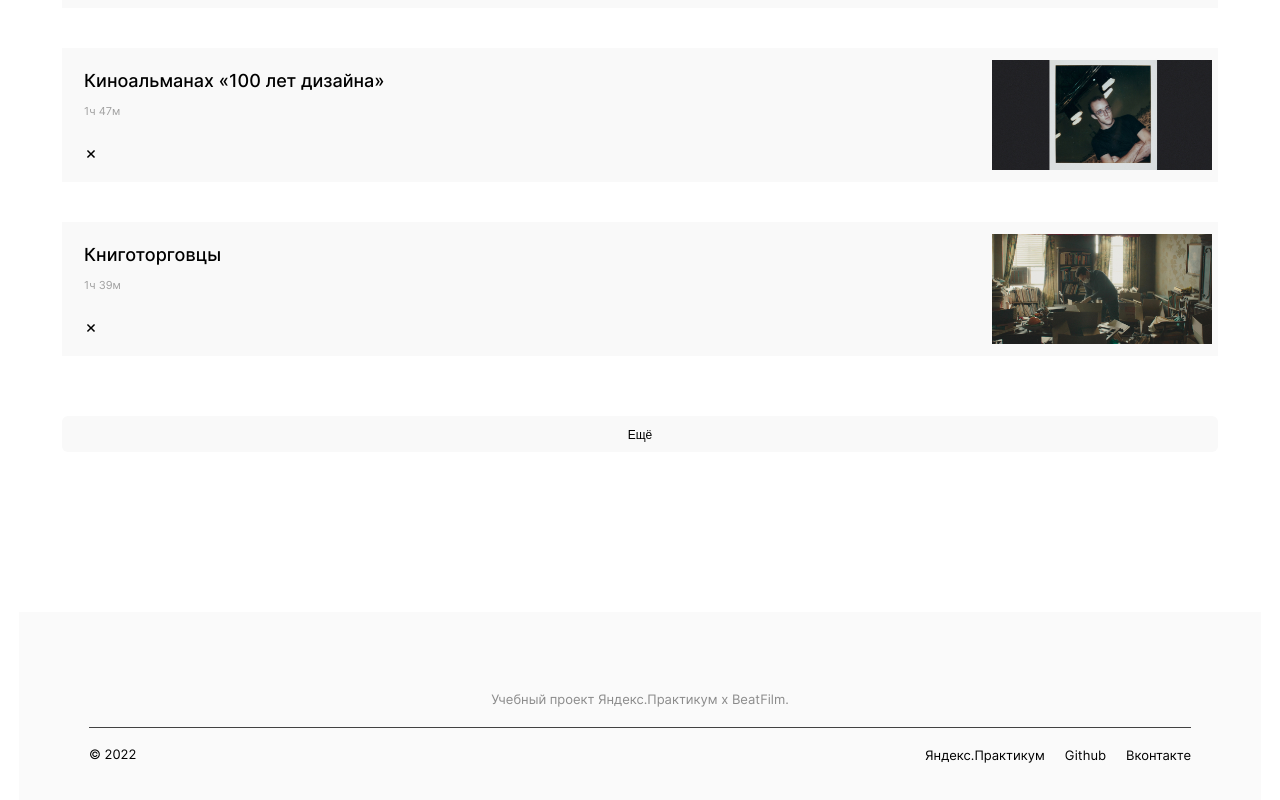
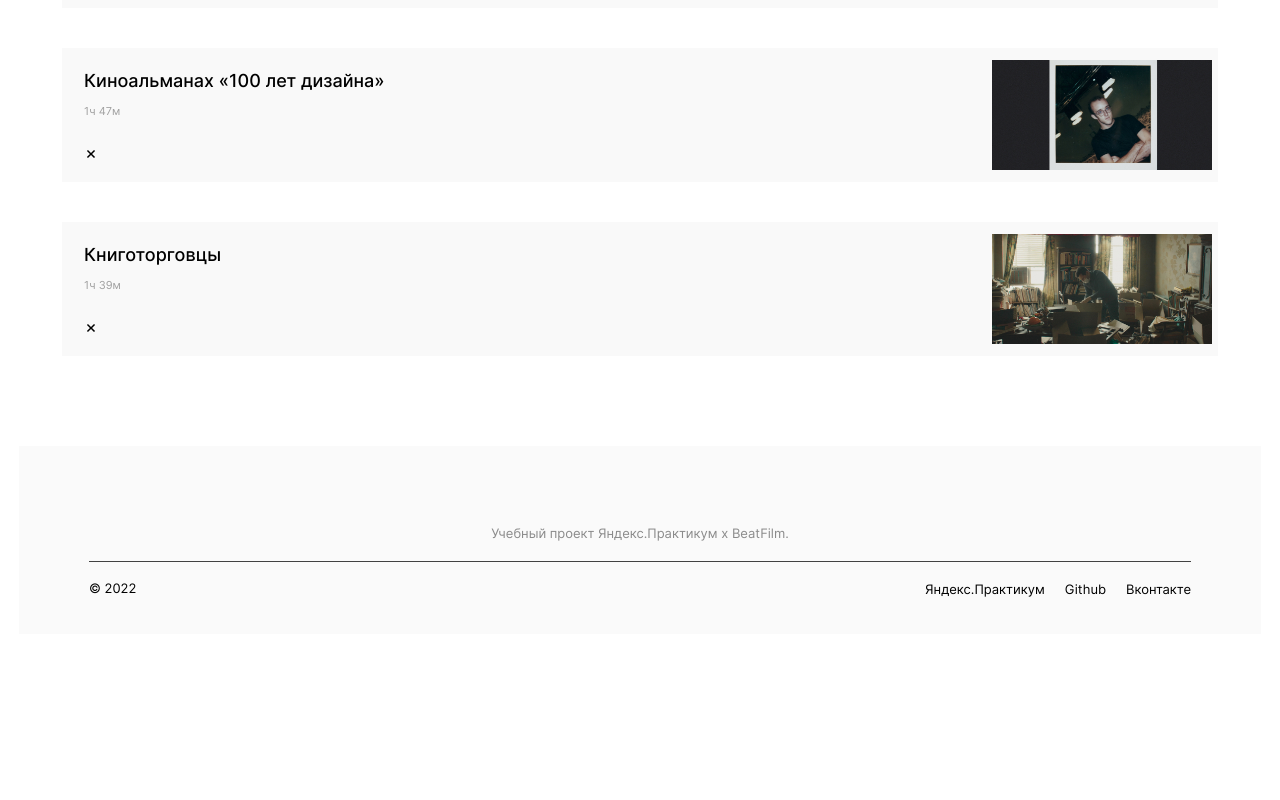
Before and after one commit to Aysad26/movies-explorer-frontend, a React (Create React App) app: page /saved-movies in a window 1280 px wide. Shown: the part 578-1378 px from the top of the page. After the commit the page ends 1212 px from the top, so only its background shows below. Built offline with nearby package versions, Linux system fonts and the light colour scheme; the HTML template or start-up script is replaced by a standard one.

Commit message:
replace more button

```diff
--- a/src/components/Movies/Movies.jsx
+++ b/src/components/Movies/Movies.jsx
@@ -9,6 +9,9 @@ function Movies() {
       <SearchForm/>
       {/*<Preloader />*/}
       <MoviesCardList/>
+      <section className='movies-card-list__container'>
+        <button className='movies-card-list__btn'>Ещё</button>
+      </section>
     </main>
   )
 }
--- a/src/components/MoviesCardList/MoviesCardList.jsx
+++ b/src/components/MoviesCardList/MoviesCardList.jsx
@@ -13,9 +13,6 @@ function MoviesCardList(props) {
         ))}
 
       </section>
-      <section className='movies-card-list__container'>
-        <button className='movies-card-list__btn'>Ещё</button>
-      </section>
     </>
   )
 }
```
